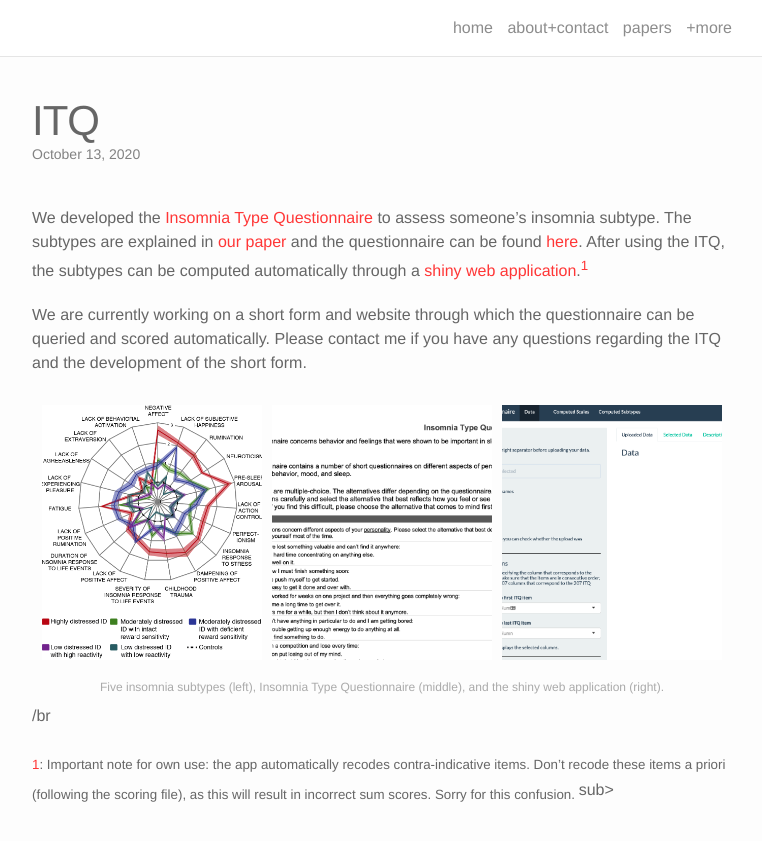
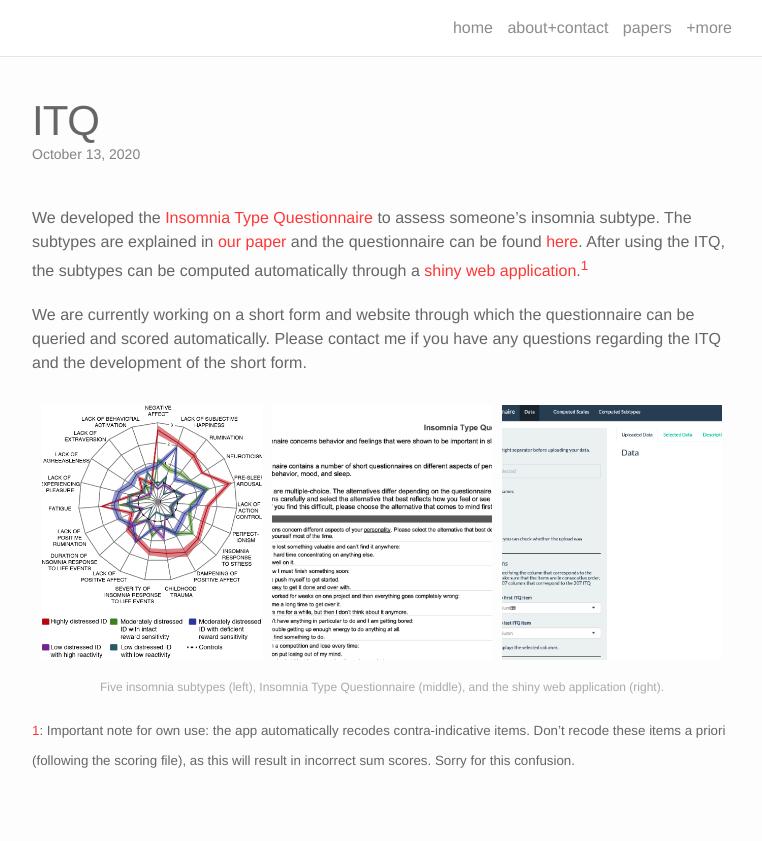
Before and after one commit to tfblanken/tfblanken.github.io, a Jekyll site: the page built from _portfolio/1_ITQ.markdown, in a window 1280 px wide and 927 px high. Shown: the top 841 px of the window, without its empty margins (258-1020 px from the left). Built offline with Jekyll 4.4.1, drawn with Linux system fonts in a browser that asks for light colours; nearby versions of some CDN libraries.

Commit message:
Update 1_ITQ.markdown

```diff
--- a/_portfolio/1_ITQ.markdown
+++ b/_portfolio/1_ITQ.markdown
@@ -19,6 +19,6 @@ We are currently working on a short form and website through which the questionn
 </div>
 
 
-/br
+<br/>
 
-<sub><a name="myfootnote1">1</a>: Important note for own use: the app automatically recodes contra-indicative items. Don't recode these items a priori (following the scoring file), as this will result in incorrect sum scores. Sorry for this confusion. </sub>sub>
+<sub><a name="myfootnote1">1</a>: Important note for own use: the app automatically recodes contra-indicative items. Don't recode these items a priori (following the scoring file), as this will result in incorrect sum scores. Sorry for this confusion. </sub>
```
